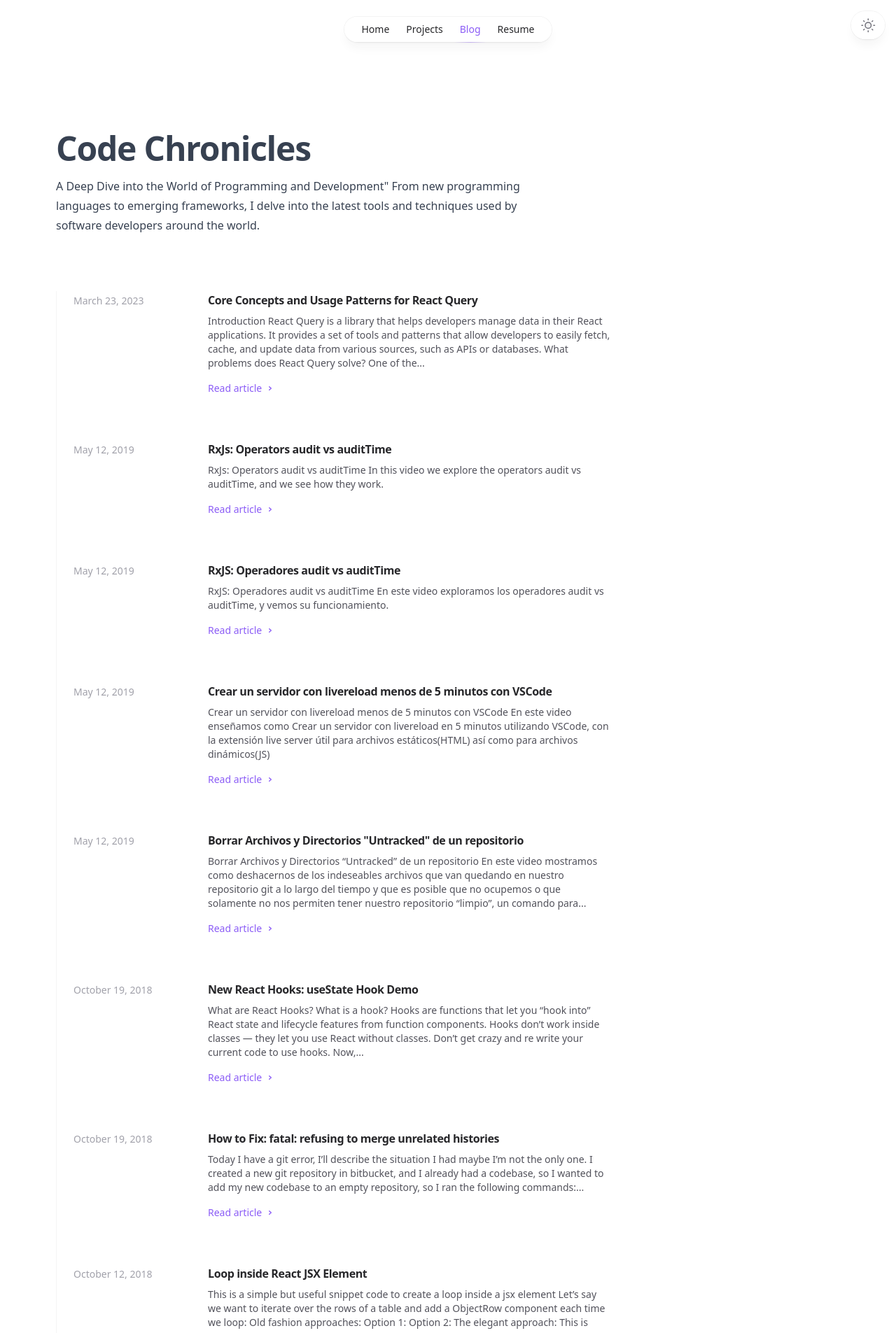
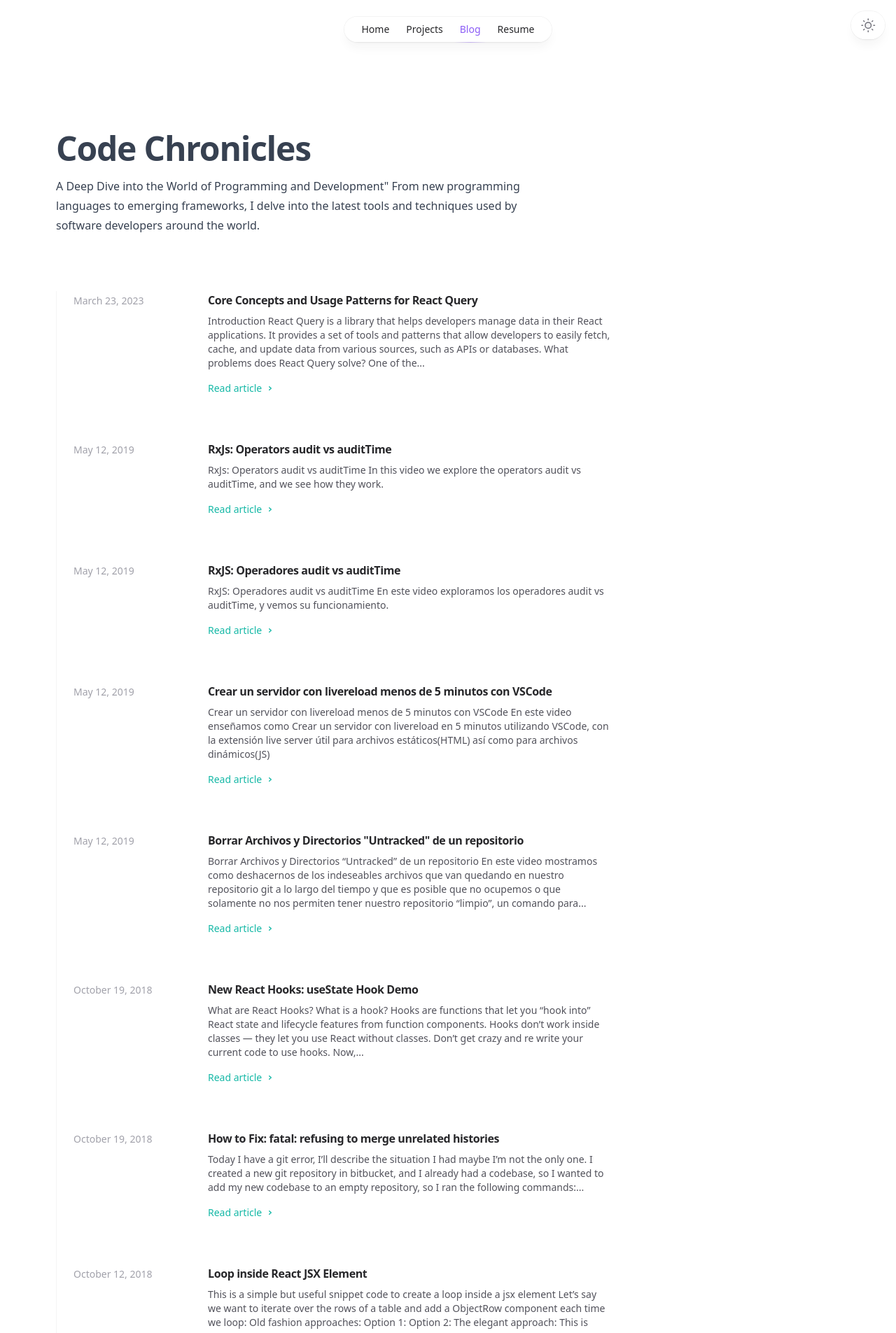
Before and after one commit to jmonterroso/jmonterroso.github.io, a Jekyll site: the page built from blog/index.html, in a window 1280 px wide. Shown: the top 1905 px of the page at 70% size. Built offline with Jekyll 4.4.1, drawn with Linux system fonts in a browser that asks for light colours; nearby versions of some CDN libraries.

Commit message:
feat: improving a11y

```diff
--- a/_layouts/post.html
+++ b/_layouts/post.html
@@ -7,7 +7,7 @@ active: blog
 <div class="mx-auto max-w-2xl lg:max-w-5xl sm:px-8 mt-16 lg:mt-32">
     <div>
         <div class="mx-auto max-w-2xl">
-            <time datetime="2022-09-05" class="order-first flex items-center text-base text-zinc-400 dark:text-zinc-500"><span class="h-4 w-0.5 rounded-full bg-zinc-200 dark:bg-zinc-500"></span><span class="ml-3">{{ page.date | date: '%d %B, %Y' }} - {{ page.reading_time }} read</span></time>
+            <time datetime="2022-09-05" class="order-first flex items-center text-base text-zinc-400 dark:text-zinc-400"><span class="h-4 w-0.5 rounded-full bg-zinc-200 dark:bg-zinc-500"></span><span class="ml-3">{{ page.date | date: '%d %B, %Y' }} - {{ page.reading_time }} read</span></time>
             <h1 class="mt-6 text-4xl font-bold tracking-tight text-zinc-800 dark:text-zinc-100 sm:text-5xl">{{page.title}}</h1>
             <div class="mt-8 prose dark:prose-invert leading-7 dark:text-zinc-400">{{ content }}</div>
         </div>
--- a/blog/index.html
+++ b/blog/index.html
@@ -25,14 +25,14 @@ active: blog
                         {{ post.content | strip_html  | truncatewords: 50}}
                       </p>
                     <div aria-hidden="true"
-                         class="relative z-10 mt-4 flex items-center text-sm font-medium text-violet-500">Read article
+                         class="relative z-10 mt-4 flex items-center text-sm font-medium text-teal-500">Read article
                         <svg viewBox="0 0 16 16" fill="none" aria-hidden="true" class="ml-1 h-4 w-4 stroke-current">
                             <path d="M6.75 5.75 9.25 8l-2.5 2.25" stroke-width="1.5" stroke-linecap="round"
                                   stroke-linejoin="round"></path>
                         </svg>
                     </div>
                 </div>
-                <time class="mt-1 hidden md:block relative z-10 order-first mb-3 flex items-center text-sm text-zinc-400 dark:text-zinc-500"
+                <time class="mt-1 hidden md:block relative z-10 order-first mb-3 flex items-center text-sm text-zinc-400 dark:text-zinc-400"
                       datetime="{{post.date}}">{{ post.date | date: "%B %e, %Y" }}
                 </time>
             </article>
--- a/dist/output.css
+++ b/dist/output.css
@@ -1519,6 +1519,11 @@ video {
   color: rgb(55 65 81 / var(--tw-text-opacity));
 }
 
+.text-violet-400 {
+  --tw-text-opacity: 1;
+  color: rgb(167 139 250 / var(--tw-text-opacity));
+}
+
 .text-violet-500 {
   --tw-text-opacity: 1;
   color: rgb(139 92 246 / var(--tw-text-opacity));
@@ -1542,6 +1547,11 @@ video {
 .text-zinc-900 {
   --tw-text-opacity: 1;
   color: rgb(24 24 27 / var(--tw-text-opacity));
+}
+
+.text-teal-500 {
+  --tw-text-opacity: 1;
+  color: rgb(20 184 166 / var(--tw-text-opacity));
 }
 
 .antialiased {
@@ -1968,6 +1978,16 @@ video {
   background-color: rgb(24 24 27 / var(--tw-bg-opacity));
 }
 
+:is(.dark .dark\:bg-zinc-400) {
+  --tw-bg-opacity: 1;
+  background-color: rgb(161 161 170 / var(--tw-bg-opacity));
+}
+
+:is(.dark .dark\:bg-zinc-100) {
+  --tw-bg-opacity: 1;
+  background-color: rgb(244 244 245 / var(--tw-bg-opacity));
+}
+
 :is(.dark .dark\:from-violet-400\/0) {
   --tw-gradient-from: rgb(167 139 250 / 0) var(--tw-gradient-from-position);
   --tw-gradient-from-position:  ;
@@ -2018,6 +2038,21 @@ video {
   color: rgb(113 113 122 / var(--tw-text-opacity));
 }
 
+:is(.dark .dark\:text-violet-900) {
+  --tw-text-opacity: 1;
+  color: rgb(76 29 149 / var(--tw-text-opacity));
+}
+
+:is(.dark .dark\:text-violet-100) {
+  --tw-text-opacity: 1;
+  color: rgb(237 233 254 / var(--tw-text-opacity));
+}
+
+:is(.dark .dark\:text-teal-400) {
+  --tw-text-opacity: 1;
+  color: rgb(45 212 191 / var(--tw-text-opacity));
+}
+
 :is(.dark .dark\:ring-0) {
   --tw-ring-offset-shadow: var(--tw-ring-inset) 0 0 0 var(--tw-ring-offset-width) var(--tw-ring-offset-color);
   --tw-ring-shadow: var(--tw-ring-inset) 0 0 0 calc(0px + var(--tw-ring-offset-width)) var(--tw-ring-color);
```
